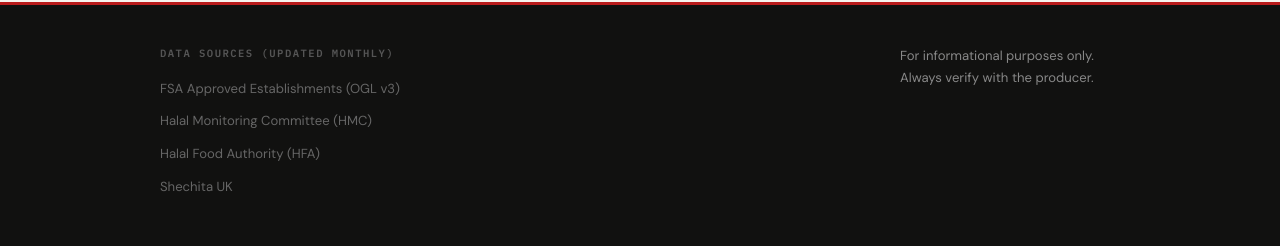
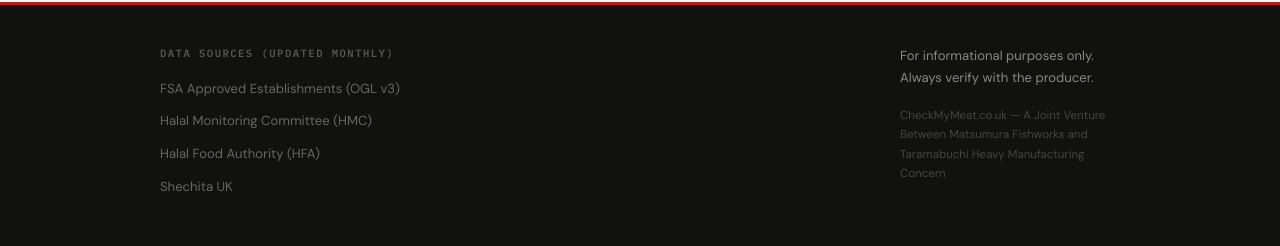
Before and after one commit to matsumurafishworks/slaughterhouse-checker, a Flask app: page /why in a window 1280 px wide. Shown: the part 3836-4082 px from the top of the page. Run offline with Flask 3, Linux system fonts and the light colour scheme.

Commit message:
Update why.html

```diff
--- a/templates/why.html
+++ b/templates/why.html
@@ -209,6 +209,7 @@
     </div>
     <div class="footer-right">
       <p>For informational purposes only. Always verify with the producer.</p>
+      <p style="margin-top:1rem; font-size:0.72rem; color:#444;">CheckMyMeat.co.uk — A Joint Venture Between Matsumura Fishworks and Taramabuchi Heavy Manufacturing Concern</p>
     </div>
   </div>
 </footer>
```
